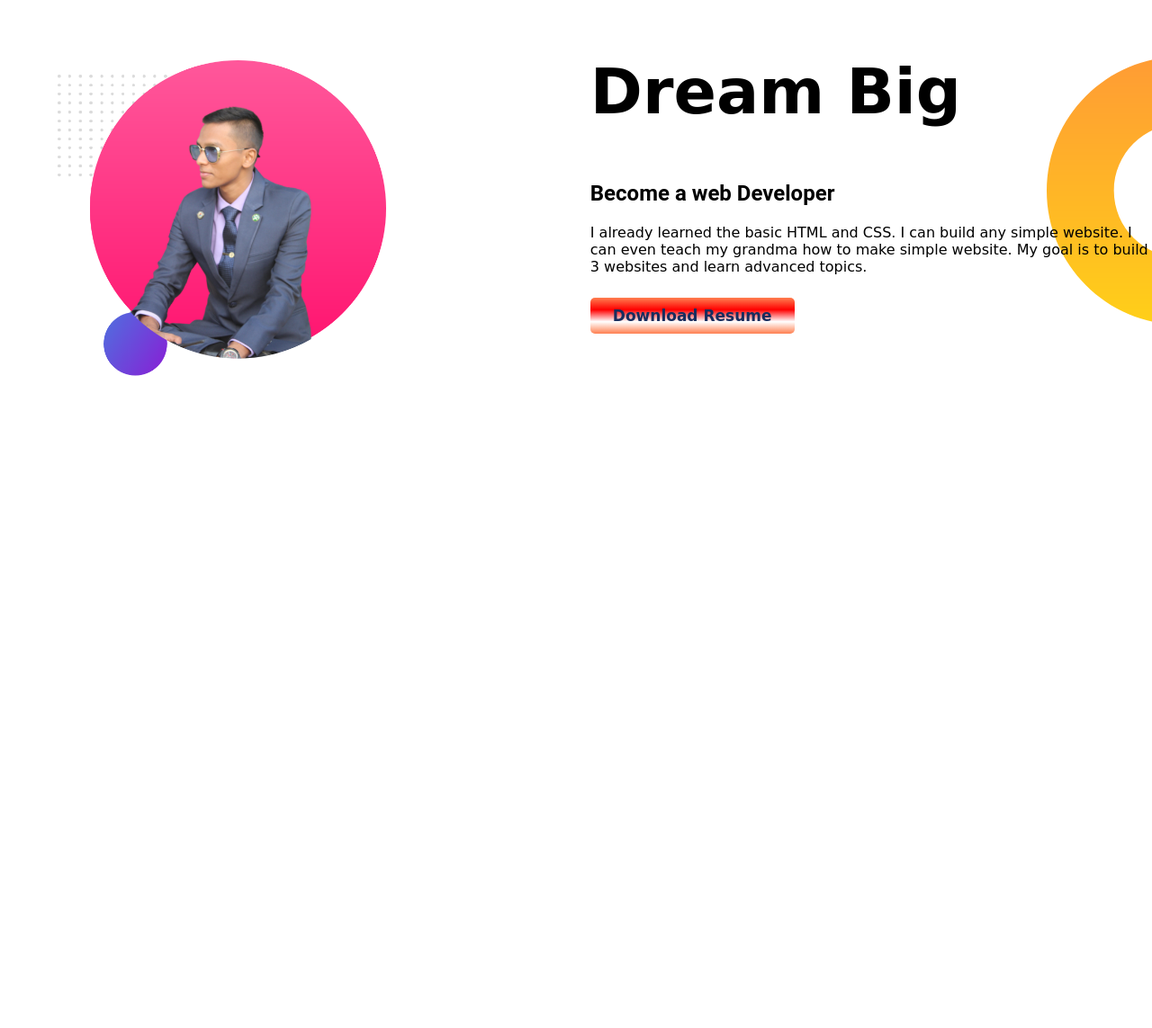
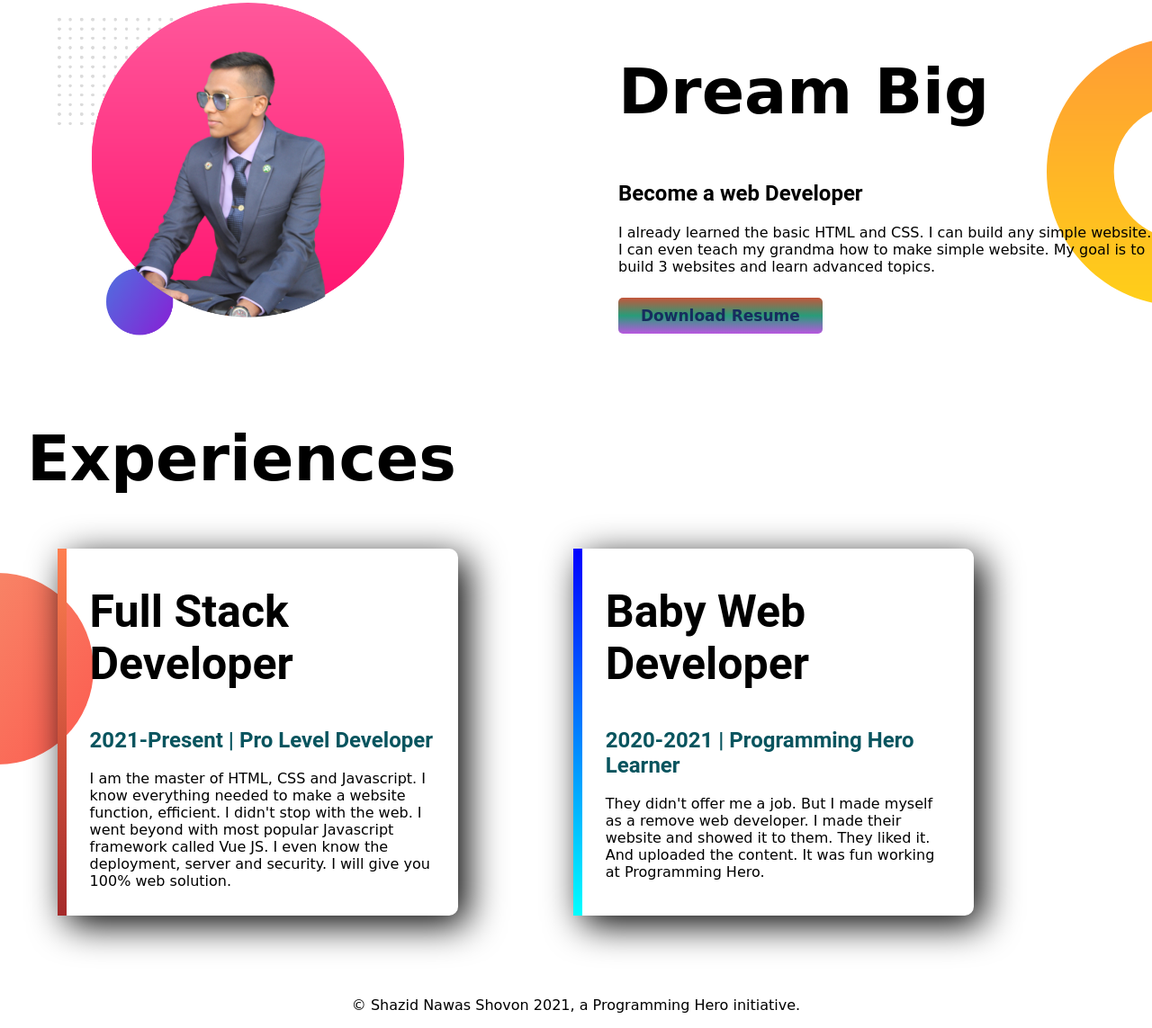
Before and after one commit to ShazidNawasShovon/My-Web-Protfoliyo, a plain HTML site: page index.html in a window 1280 px wide. Shown: the part 730-1873 px from the top of the page at 90% size. Before the commit the page ends 1241 px from the top, so only its background shows below. Drawn offline with Linux system fonts and the light colour scheme; a web font is replaced by a local one.

Commit message:
Final submit

```diff
--- a/index.html
+++ b/index.html
@@ -16,7 +16,7 @@
     <link rel="stylesheet" href="style.css">
 </head>
 <body>
-  <section class="top-banner">
+  <section class="top-banner flexible">
     <div class="a"><h1><b>Welcome To <br>
     <span class="Color-a">Shazid's Developer</span>  World</b> </h1>
     <h3>My Future Work</h3>
@@ -28,7 +28,7 @@
     </div>
     <div class="b"><img src="images/shazid-bg.png" alt=""></div>
     </section>
-    <section class="dream-big">
+    <section class="dream-big flexible">
         <div class="b">
             <img src="images/shazid-bg3 .png" alt="">
 
@@ -42,7 +42,23 @@
             <br>
             <br>
         </div>
+    </section>
+    <section class="experience">
+        <h1 class="e">Experiences</h1>
+        <div class="flexible">
+            <div id="Full" class="experience-item">
+                <h2 class="d">Full Stack Developer</h2>
+                <h2><span class="Color-a">2021-Present | Pro Level Developer</span></h2>
+                <p>I am the master of HTML, CSS and Javascript. I know everything needed to make a website function, efficient. I didn't stop with the web. I went beyond with most popular Javascript framework called Vue JS. I even know the deployment, server and security. I will give you 100% web solution.</p>
+            </div>
+            <div id="baby" class="experience-item">
+                <h2 class="d">Baby Web Developer</h2>
+                <h2><span class="Color-a">2020-2021 | Programming Hero Learner</span></h2>
+                <p>They didn't offer me a job. But I made myself as a remove web developer. I made their website and showed it to them. They liked it. And uploaded the content. It was fun working at Programming Hero.</p>
+            </div>
+        </div>
 
     </section>
+    <footer><p>© Shazid Nawas Shovon 2021, a Programming Hero initiative.</p></footer>
 </body>
 </html>
--- a/style.css
+++ b/style.css
@@ -15,7 +15,7 @@ body {
 h3 {
   font-size: 40px;
 }
-section {
+.flexible {
   display: flex;
   margin-bottom: 7%;
 }
@@ -24,9 +24,8 @@ section {
   padding-left: 30px;
 }
 .b {
-  width: 45%;
+  width: 50%;
   padding-left: 5%;
-  padding-top: 5%;
 }
 .b img {
   width: 65%;
@@ -35,7 +34,11 @@ section {
   font-family: "Yomogi", cursive;
   text-decoration: none;
   background-attachment: fixed;
-  background-image: repeating-linear-gradient(coral, red, white, coral);
+  background-image: linear-gradient(
+    rgb(196, 86, 59),
+    rgb(39, 156, 121),
+    rgb(185, 87, 224)
+  );
   font-size: 17px;
   font-weight: 700;
   padding: 10px 25px;
@@ -51,3 +54,42 @@ section {
   background-repeat: no-repeat;
   background-position: right;
 }
+.d {
+  font-weight: 700;
+  font-size: 50px;
+  font-family: "Roboto", sans-serif;
+}
+.experience {
+  background-image: url(images/exp-bg.png);
+  background-repeat: no-repeat;
+  background-position: left;
+}
+.experience-item {
+  box-shadow: 10px 10px 40px black;
+  width: 30%;
+  margin-left: 5%;
+  margin-right: 5%;
+  padding-left: 2%;
+  padding-right: 2%;
+  padding-bottom: 1%;
+  border-radius: 10px;
+  border-left: 10px solid brown;
+}
+.e {
+  padding-left: 30px;
+}
+#baby {
+  border-left: 10px solid;
+  border-image: linear-gradient(blue, cyan);
+  border-image-slice: 1;
+  border-radius: 10px;
+}
+#Full {
+  border-left: 10px solid;
+  border-image: linear-gradient(coral, brown);
+  border-image-slice: 1;
+  border-radius: 10px;
+}
+footer p {
+  text-align: center;
+}
```
Also changed, not shown: 3 other files.
